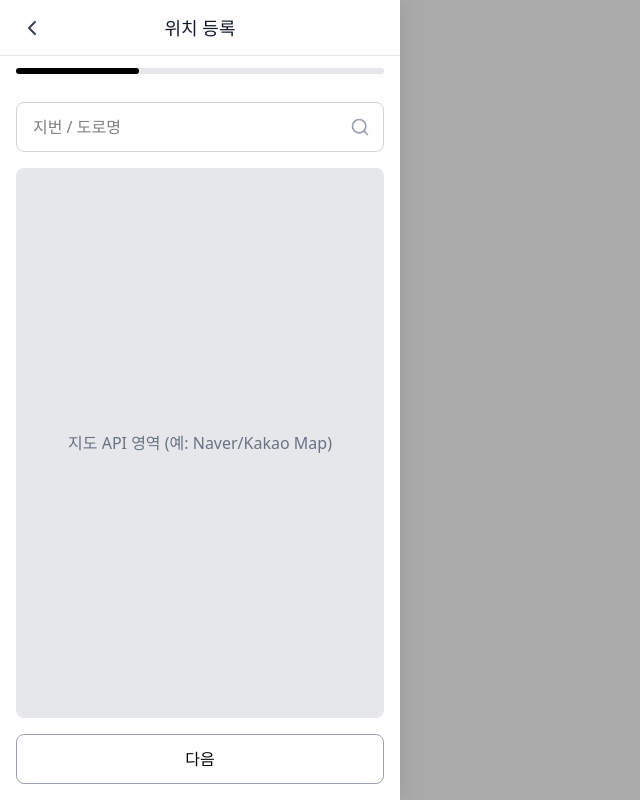
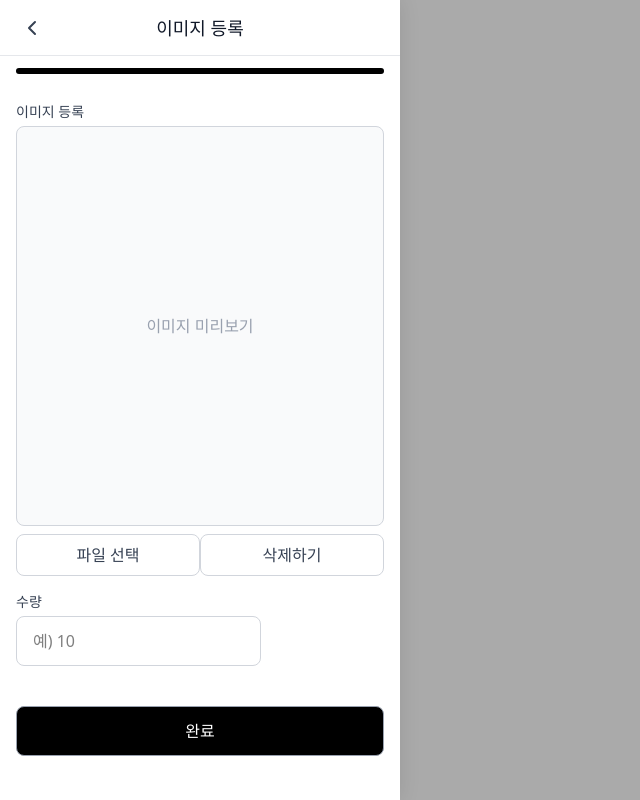
Before and after one commit to 2025-UniD-Hackathon-Team8/misikdang, a React (Vite) app: page / in a window 1280 px wide. Shown: the whole page, without its empty margins (0-640 px from the left). Built offline with nearby package versions, Linux system fonts and the light colour scheme; a web font is replaced by a local one.

Commit message:
2,3단계 메뉴 등록

```diff
--- a/src/main.tsx
+++ b/src/main.tsx
@@ -1,10 +1,10 @@
 import { StrictMode } from 'react'
 import { createRoot } from 'react-dom/client'
 import './index.css'
-import RegisterMenu_1 from './pages/registerMenu_1.tsx'
+import RegisterMenu_3 from './pages/RegisterMenu_3.tsx'
 
 createRoot(document.getElementById('root')!).render(
   <StrictMode>
-    <RegisterMenu_1 />
+    <RegisterMenu_3/>
   </StrictMode>,
 )
--- a/src/pages/RegisterMenu_3.tsx
+++ b/src/pages/RegisterMenu_3.tsx
@@ -1,19 +1,143 @@
-import react from 'react';
-import Button from "./components/Button";
+// src/registerMenu_3.tsx
+import { useState, useRef, type ChangeEvent } from "react"; // useRef, ChangeEvent 추가
+import Button from "../components/Button.tsx"; // 버튼 컴포넌트
+import Header from "../components/Header.tsx"; // 헤더 컴포넌트
+//import TabBar from "./components/TabBar"; // 탭바 컴포넌트
+import { colors } from "../constants/colors.ts"; // 색상 상수
 
-function registerMenu_3() {
+export default function RegisterMenu_3() {
+  // 1. 이미지 미리보기 URL을 저장할 state
+  const [imagePreview, setImagePreview] = useState<string | null>(null);
+  // 2. 숨겨진 file input에 접근하기 위한 ref
+  const fileInputRef = useRef<HTMLInputElement>(null);
+
+  const handleImageChange = (e: ChangeEvent<HTMLInputElement>) => {
+    const file = e.target.files?.[0]; // 선택된 파일
+
+    if (file) {
+      // FileReader를 사용해 이미지 파일을 읽고 data URL로 변환
+      const reader = new FileReader();
+      reader.onloadend = () => {
+        // 읽기가 완료되면 state에 data URL을 저장
+        setImagePreview(reader.result as string);
+      };
+      reader.readAsDataURL(file);
+    } else {
+      // 파일 선택이 취소된 경우 미리보기 제거
+      setImagePreview(null);
+    }
+  };
+
+  /**
+   * 4. '파일 선택' 버튼 클릭 시 숨겨진 input을 클릭시키는 핸들러
+   */
+  const handleUploadButtonClick = () => {
+    fileInputRef.current?.click(); // ref를 통해 숨겨진 input 클릭
+  };
+
+  /**삭제 함수 */
+  const handleDeleteButtonClick = () => {
+    setImagePreview(null);
+    if (fileInputRef.current) {
+      fileInputRef.current.value = "";
+    }
+  };
+
   return (
-    <>
-        <header>
-        /*backbutton&헤더제목 */
-        </header>
-        /*progress bar*/
-        <form>이미지 등록</form>
-        <form>수량</form>
-        <button>완료 버튼</button>
-        /*하단 탭바*/
-    </>
+    <div className="flex min-h-screen w-full flex-col bg-white">
+      {/* 1. 헤더 */}
+      <Header title="이미지 등록" onBackClick={() => window.history.back()} />
+
+      {/* 2. 프로그레스 바 */}
+      <div className="w-full px-4 py-3">
+        <div className="flex h-1.5 w-full rounded-full bg-gray-200">
+          <div className="h-1.5 w-full rounded-full bg-black"></div>
+        </div>
+      </div>
+
+      {/* 3. 메인 컨텐츠*/}
+      <div className="flex flex-grow flex-col p-4">
+        {/* 3-1. 사진업로드*/}
+        <form className="relative mb-4 w-full">
+          <div>
+            <label
+              htmlFor="imageUpload"
+              className="block text-sm font-medium text-gray-700 mb-1"
+            >
+              이미지 등록
+            </label>
+
+            <div className="h-100 flex items-center justify-center w-full h-48 rounded-lg border border-gray-300 bg-gray-50">
+              {imagePreview ? (
+                <img
+                  src={imagePreview}
+                  alt="이미지 미리보기"
+                  className="h-full w-full object-cover rounded-lg"
+                />
+              ) : (
+                <span className="text-gray-400">이미지 미리보기</span>
+              )}
+            </div>
+            <input
+              id="imageUpload"
+              type="file"
+              ref={fileInputRef}
+              onChange={handleImageChange}
+              className="hidden"
+              accept="image/*"
+            />
+            <div className="w-full">
+            <button
+              type="button"
+              onClick={handleUploadButtonClick}
+              className="w-1/2 mt-2  rounded-lg border border-gray-300 py-2 px-4 text-base font-medium text-gray-700 hover:bg-gray-100 focus:outline-none focus:ring-1 focus:ring-gray-500"
+            >
+              파일 선택
+            </button>
+            <button
+              type="button"
+              onClick={handleDeleteButtonClick}
+              className="w-1/2 mt-2 rounded-lg border border-gray-300 py-2 px-4 text-base font-medium text-gray-700 hover:bg-gray-100 focus:outline-none focus:ring-1 focus:ring-gray-500"
+            >
+              삭제하기
+            </button>
+          </div>
+          </div>
+
+          <div className="flex space-x-2 padding-top-3 mt-4 mb-2">
+            {/* 수량 설정 */}
+            <div className="w-2/3">
+              <label
+                htmlFor="menuQuantity"
+                className="block text-sm font-medium text-gray-700 mb-1"
+              >
+                수량
+              </label>
+              <div className="relative">
+                <input
+                  id="menuQuantity"
+                  type="text"
+                  placeholder="예) 10"
+                  className="w-full rounded-lg border border-gray-300 py-3 pl-4 pr-10 text-base focus:border-gray-500 focus:outline-none focus:ring-1 focus:ring-gray-500"
+                />
+              </div>
+            </div>
+          </div>
+        </form>
+        {/* 3-2. 다음 버튼 */}
+        <div className="mt-4 w-full">
+          <Button
+            bgColor={colors.primary}
+            fgColor={colors.secondary}
+            className="w-full border border-gray-400 py-3 text-base font-semibold hover:bg-gray-100"
+          >
+            완료
+          </Button>
+        </div>
+      </div>
+
+      {/* 4. 하단 탭바 */}
+      {/* <TabBar /> */}
+    </div>
   );
 }
-
-export default App;
--- a/src/pages/registerMenu_2.tsx
+++ b/src/pages/registerMenu_2.tsx
@@ -1,55 +1,129 @@
 // src/registerMenu_2.tsx
-import React from "react";
-import { Search } from "lucide-react"; // 검색 아이콘
+import { useState } from "react";
 import Button from "../components/Button.tsx"; // 버튼 컴포넌트
 import Header from "../components/Header.tsx"; // 헤더 컴포넌트
 //import TabBar from "./components/TabBar"; // 탭바 컴포넌트
 import { colors } from "../constants/colors.ts"; // 색상 상수
 
+const discountOptions = ["10%", "20%", "30%", "무료"];
 
 export default function RegisterMenu1() {
+  const [selectedDiscount, setSelectedDiscount] = useState<string>("무료");
   return (
     <div className="flex min-h-screen w-full flex-col bg-white">
       {/* 1. 헤더 */}
-      <Header title="위치 등록" onBackClick={() => window.history.back()} />
+      <Header title="메뉴 등록" onBackClick={() => window.history.back()} />
 
       {/* 2. 프로그레스 바 */}
       <div className="w-full px-4 py-3">
         <div className="flex h-1.5 w-full rounded-full bg-gray-200">
-          {/* 현재 단계 (1/3) */}
-          <div className="h-1.5 w-1/3 rounded-full bg-black"></div>
+          {/* 현재 단계 (2/3) */}
+          <div className="h-1.5 w-2/3 rounded-full bg-black"></div>
         </div>
       </div>
+      {/* 3. 메인 컨텐츠  */}
+      <div className="flex flex-grow flex-col p-4">
+        {/* 3-1. 메뉴정보 입력 폼*/}
+        <form className="relative mb-4 w-full">
+          <div>
+            <label
+              htmlFor="menuName"
+              className="block text-sm font-medium text-gray-700 mb-1"
+            >
+              메뉴 이름
+            </label>
+            <input
+              id="menuName"
+              type="text"
+              placeholder="예) 아메리카노"
+              className="w-full rounded-lg border border-gray-300 py-3 px-4 text-base focus:border-gray-500 focus:outline-none focus:ring-1 focus:ring-gray-500"
+            />
+          </div>
 
-      {/* 3. 메인 컨텐츠 (지도 및 버튼) */}
-      <div className="flex flex-grow flex-col p-4">
-        {/* 3-1. 지번, 도로명 검색 폼 */}
-        <form className="relative mb-4 w-full">
-          <input
-            type="text"
-            placeholder="지번 / 도로명"
-            className="w-full rounded-lg border border-gray-300 py-3 pl-4 pr-12 text-base focus:border-gray-500 focus:outline-none focus:ring-1 focus:ring-gray-500"
-          />
-          <button
-            type="submit"
-            className="absolute right-0 top-0 flex h-full w-12 items-center justify-center text-gray-400 hover:text-gray-700"
-            aria-label="검색"
-          >
-            <Search size={20} />
-          </button>
+          <div className="flex space-x-2 padding-top-3 mt-4 mb-2">
+            {/* 가격 설정 */}
+            <div className="w-2/3">
+              <label
+                htmlFor="menuPrice"
+                className="block text-sm font-medium text-gray-700 mb-1"
+              >
+                가격 설정
+              </label>
+              <div className="relative">
+                <input
+                  id="menuPrice"
+                  type="text"
+                  placeholder="예) 4500"
+                  className="w-full rounded-lg border border-gray-300 py-3 pl-4 pr-10 text-base focus:border-gray-500 focus:outline-none focus:ring-1 focus:ring-gray-500"
+                />
+                <span className="absolute inset-y-0 right-0 flex items-center pr-3 text-gray-500">
+                  원
+                </span>
+              </div>
+            </div>
+          </div>
+
+          <div className="flex space-x-3 mt-4">
+            {/* 할인 정보 설정 */}
+            <div>
+              <label className="block text-sm font-medium text-gray-700 mb-2">
+                할인 정보 설정
+              </label>
+            </div>
+          </div>
+          <div className="flex space-x-3 mt-4">
+            <div className="grid grid-cols-4 gap-2 w-full">
+              {discountOptions.map((option) => (
+                <div key={option}>
+                  <input
+                    type="radio"
+                    id={`discount-${option}`}
+                    name="discount"
+                    value={option}
+                    checked={selectedDiscount === option}
+                    onChange={() => setSelectedDiscount(option)}
+                    className="sr-only peer"
+                  />
+                  <label
+                    htmlFor={`discount-${option}`}
+                    className={`
+                        flex cursor-pointer items-center justify-center
+                        rounded-lg border border-gray-300 py-2 px-3
+                        text-sm font-medium text-gray-700
+                        transition-colors duration-150
+                        peer-checked:border-transparent peer-checked:bg-black peer-checked:text-white
+                        hover:bg-gray-100
+                      `}
+                  >
+                    {option}
+                  </label>
+                </div>
+              ))}
+            </div>
+          </div>
+
+          {/* 상세 정보 입력 */}
+          <div className="mt-4 w-full">
+            <label
+              htmlFor="des"
+              className="block text-sm font-medium text-gray-700 mb-1"
+            >
+              상세 정보
+            </label>
+            <textarea
+              id="des"
+              placeholder="메뉴에 대한 상세 정보를 입력하세요"
+              className="w-full h-60 rounded-lg border border-gray-300 py-3 pl-4 pr-4 text-base focus:border-gray-500 focus:outline-none focus:ring-1 focus:ring-gray-500"
+            />
+          </div>
         </form>
 
-        {/* 3-2. 지도 API 영역 (목업) */}
-        <div className="flex flex-grow items-center justify-center rounded-lg bg-gray-200 text-gray-500">
-          지도 API 영역 (예: Naver/Kakao Map)
-        </div>
-
-        {/* 3-3. 다음 버튼 */}
+        {/* 3-2. 다음 버튼 */}
         <div className="mt-4 w-full">
           <Button
             bgColor={colors.secondary}
             fgColor={colors.primary}
-            className="w-full border border-gray-400 py-3 text-base font-semibold hover:bg-gray-50"
+            className="w-full border border-gray-400 py-3 text-base font-semibold hover:bg-gray-100"
           >
             다음
           </Button>
```
